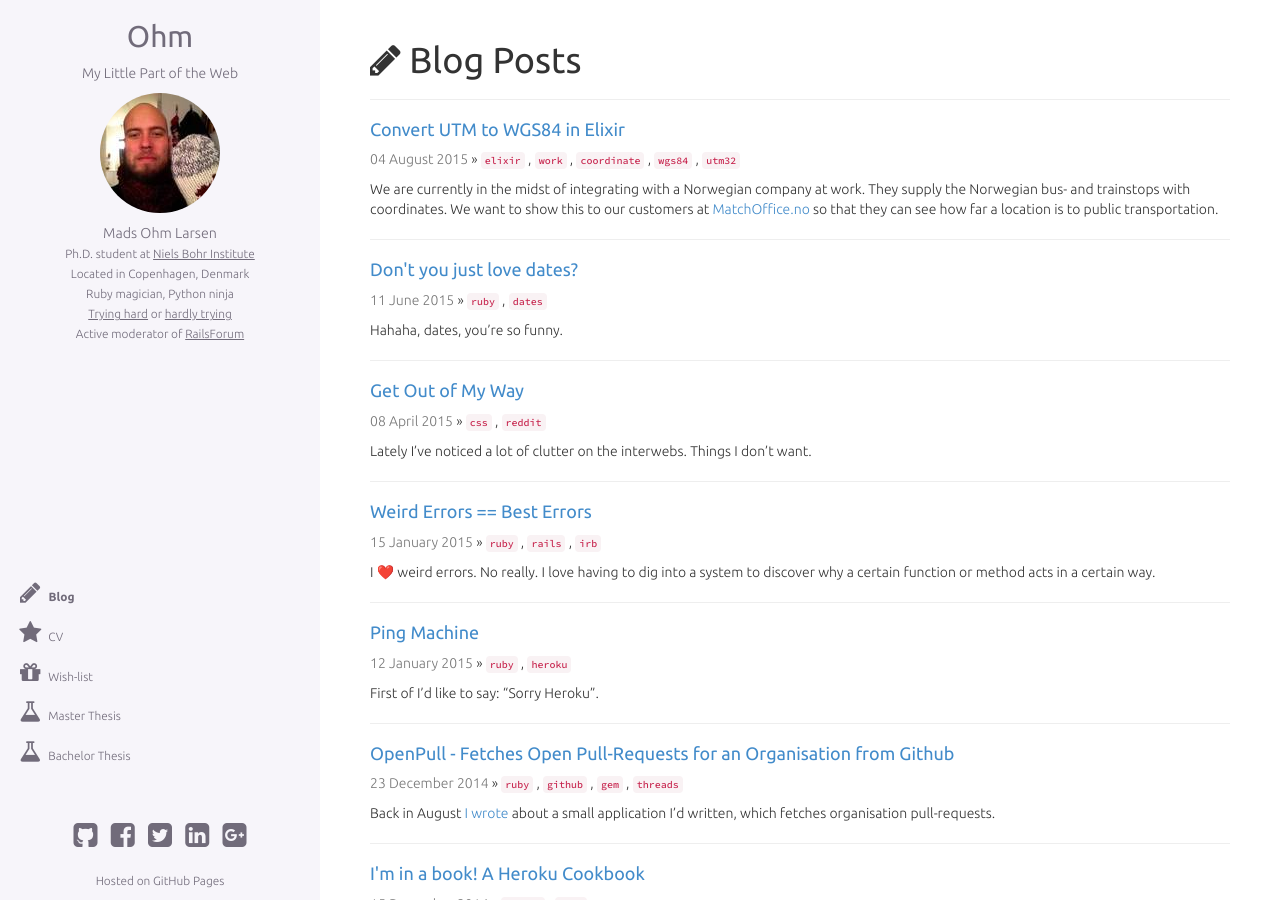
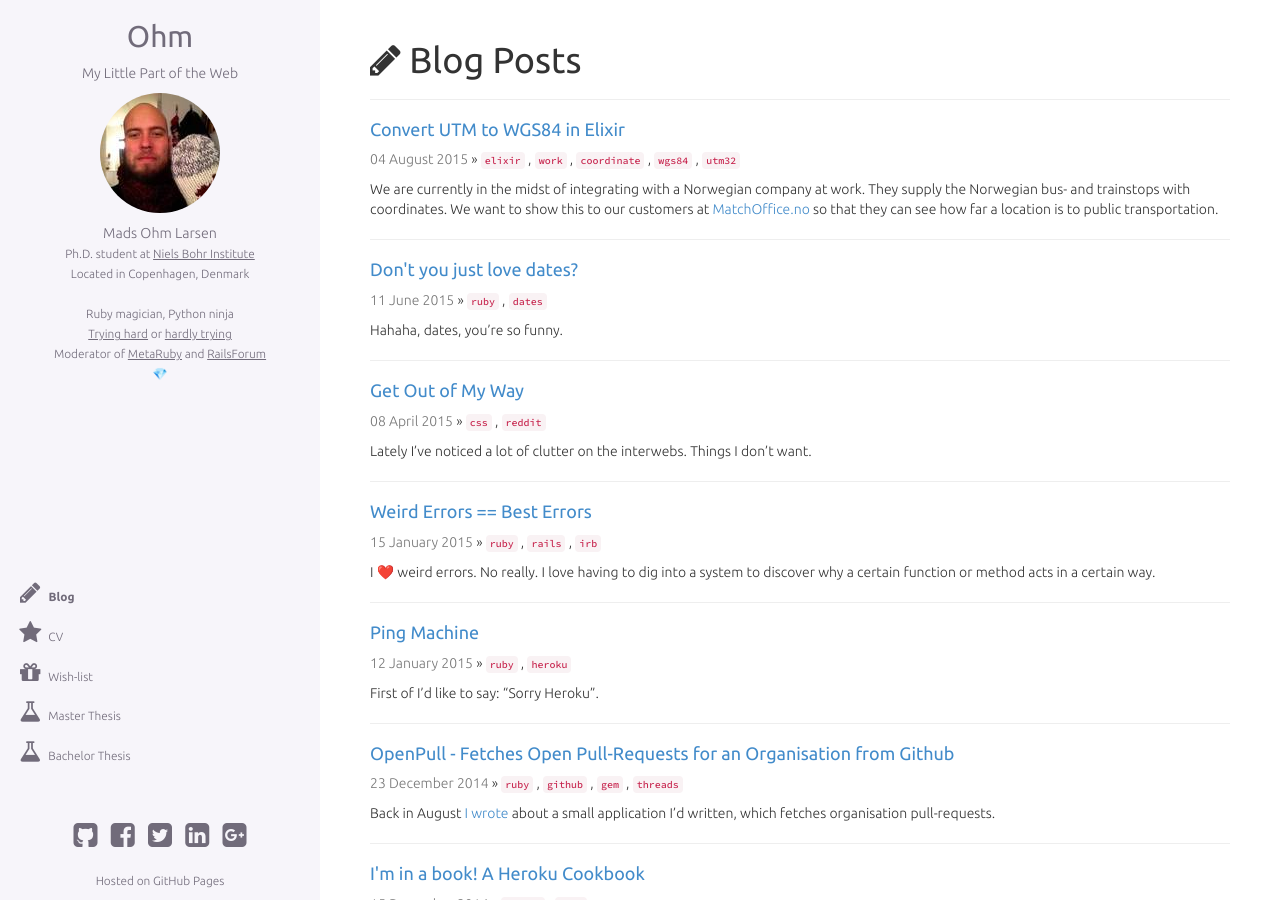
Before and after one commit to omegahm/omegahm.github.io, a Jekyll site: the page built from index.html, in a window 1280 px wide and 900 px high. Built offline with Jekyll 4.4.1, drawn with Linux system fonts in a browser that asks for light colours; nearby versions of some CDN libraries; emoji names are drawn with the system emoji font.

Commit message:
Include MetaRuby

```diff
--- a/_includes/header.html
+++ b/_includes/header.html
@@ -56,6 +56,7 @@
                   <span itemprop="addressCountry">Denmark</span>
                 </span>
                 <br>
+                <br>
 
                 Ruby magician, Python ninja
                 <br>
@@ -63,7 +64,10 @@
                 <a href="http://projecteuler.net/profile/omegahm.png" taget="_blank" itemprop="award">Trying hard</a> or <a href="http://www.codewars.com/users/omegahm">hardly trying</a>
                 <br>
 
-                Active moderator of <a href="https://railsforum.com/" target="_blank">RailsForum</a>
+                Moderator of <a href="http://metaruby.com/" target="_blank">MetaRuby</a> and <a href="https://railsforum.com/" target="_blank">RailsForum</a>
+                <br>
+
+                :gem:
               </span>
             </small>
           </p>
```
